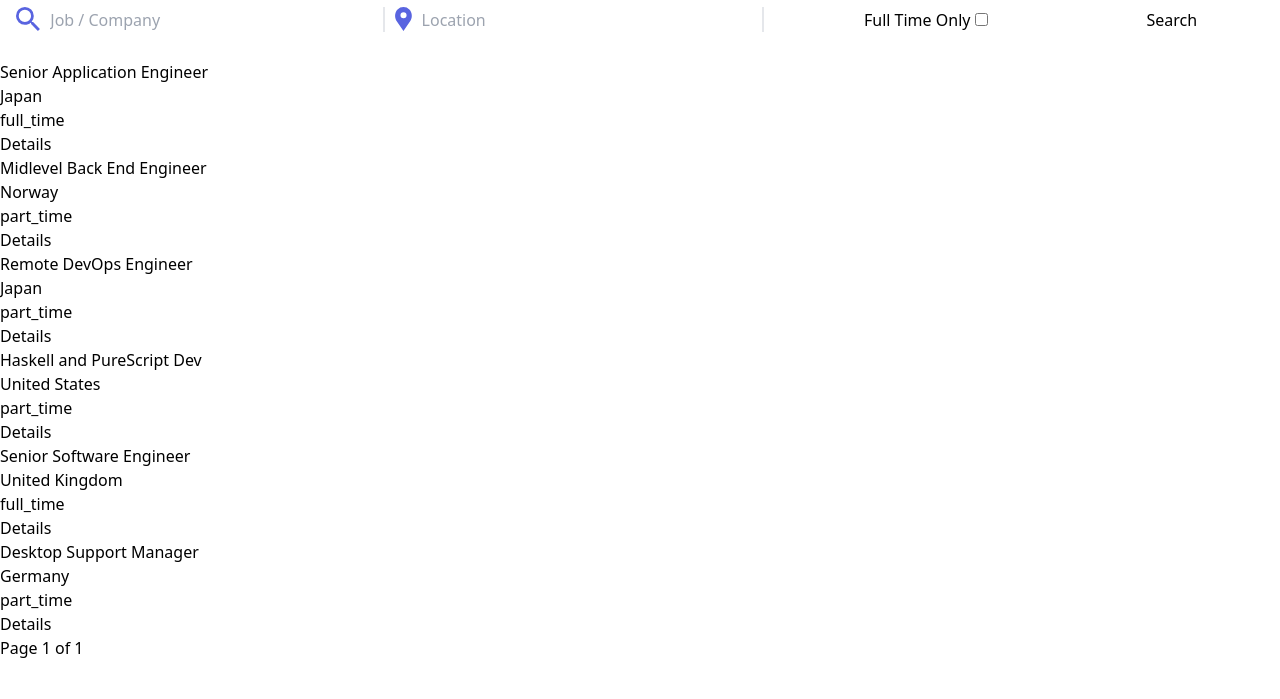
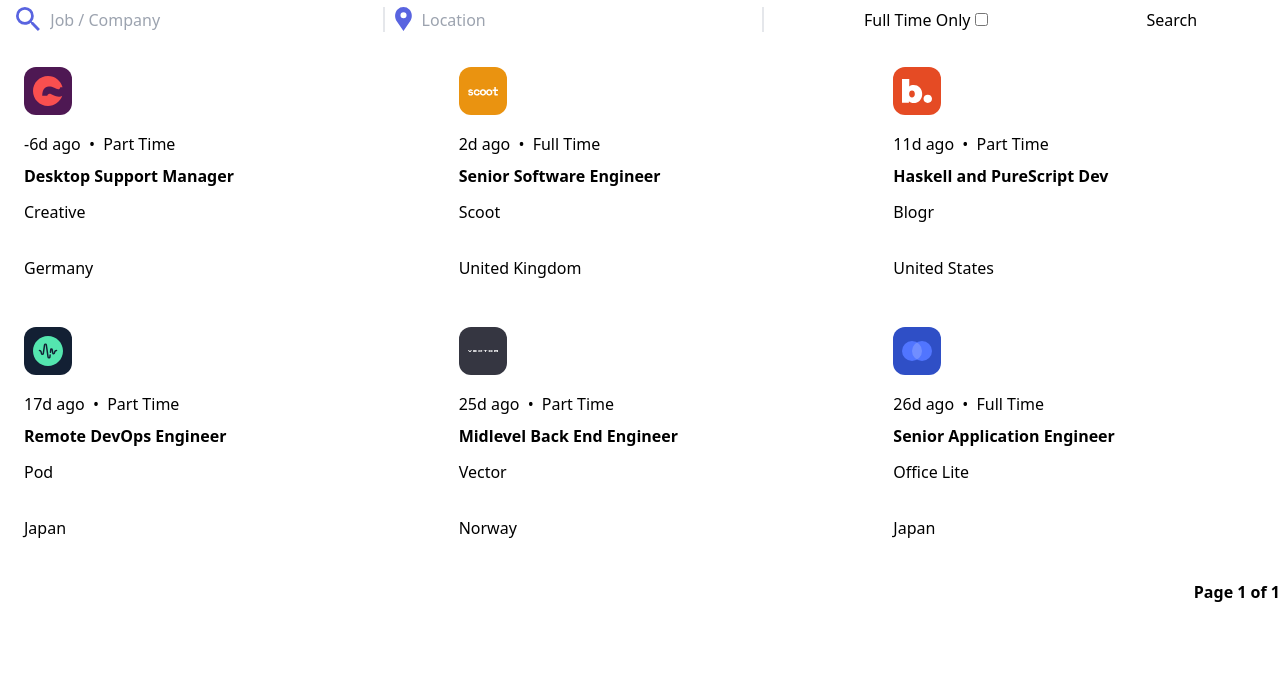
Before and after one commit to DanB-Web/jobs, a Django app: page / in a window 1280 px wide. Shown: the part 101-800 px from the top of the page. Run offline with Django 4.2, Linux system fonts and the light colour scheme; data comes from the database, SQL or seed files in the repository; both versions use the stored data as it was after the commit; some libraries are stand-ins or nearby versions.

Commit message:
index page styles

```diff
--- a/core/settings.py
+++ b/core/settings.py
@@ -19,6 +19,7 @@ INSTALLED_APPS = [
     "django.contrib.sessions",
     "django.contrib.messages",
     "django.contrib.staticfiles",
+    "django.contrib.humanize",
     'django_ckeditor_5',
     "tailwind",
     "theme",
--- a/core/urls.py
+++ b/core/urls.py
@@ -16,7 +16,8 @@ urlpatterns = [
     path("", include('contact.urls'))
 
 
-] + static(settings.STATIC_URL, document_root=settings.STATIC_ROOT)
+] + static(settings.STATIC_URL, document_root=settings.STATIC_ROOT) + static(settings.MEDIA_URL, document_root=settings.MEDIA_ROOT)
+
 
 # Admin config
 admin.site.index_title = "DevJobs Administration Area"
--- a/jobs/models.py
+++ b/jobs/models.py
@@ -3,6 +3,8 @@ from django.db import models
 from django.core.validators import RegexValidator
 from django_ckeditor_5.fields import CKEditor5Field
 
+# note in template use get_FOO_display
+# i.e {{ job.get_contract_display }}
 CONTRACT_TYPES = [
   ('full_time', 'Full Time'),
   ('part_time', 'Part Time'),
--- a/jobs/views.py
+++ b/jobs/views.py
@@ -1,4 +1,5 @@
 from django.db.models import Q
+from django.utils import timezone
 from django.views.generic import ListView, DetailView
 from .models import Job
 
@@ -9,8 +10,15 @@ class JobsList(ListView):
   paginate_by = 6
 
   def get_queryset(self):
-    queryset = Job.objects.all().order_by('posted_at')
+    queryset = Job.objects.all().order_by('-posted_at')
+
+    # Format posted date
+    for job in queryset:
+      delta = timezone.now().date() - job.posted_at
+      job.delta_days = delta.days
+
     return queryset
+
 
 
 class JobsSearchResults(ListView):
@@ -35,6 +43,12 @@ class JobsSearchResults(ListView):
       queryset = queryset.filter(location__icontains=location)
     if contract == 'on':
       queryset = queryset.filter(contract='full_time')
+
+    # Format posted date
+    for job in queryset:
+      delta = timezone.now().date() - job.posted_at
+      job.delta_days = delta.days
+
     return queryset
 
 
--- a/templates/jobs/jobDetail.html
+++ b/templates/jobs/jobDetail.html
@@ -1,5 +1,8 @@
 {% extends "base.html" %}
 {% block content %}
+  <div>
+    <img src={}>
+  </div>
   {{ job.position }}
   <a href="{% url 'contact' job.uuid %}">Contact us</a>
   {% include "jobs/partials/footer.html" %}
--- a/templates/jobs/jobsIndex.html
+++ b/templates/jobs/jobsIndex.html
@@ -2,7 +2,7 @@
 {% block content %}
   {% include "jobs/partials/searchBar.html" %}
   {% include "jobs/partials/jobsList.html" %}
-  <div>
+  <div class="flex justify-center md:justify-end mt-4 mb-6 text-violet font-semibold">
     <span>
       {% if page_obj.has_previous %}
         <a href="?page=1">First</a>
--- a/templates/jobs/partials/jobsList.html
+++ b/templates/jobs/partials/jobsList.html
@@ -1,10 +1,29 @@
-<ul>
+{% load humanize %}
+{% load static %}
+<ul class="grid grid-cols-1 md:grid-cols-2 lg:grid-cols-3 gap-x-6 gap-y-12 mt-8">
   {% for job in jobs %}
-    <li>
-      <p>{{ job.position }}</p>
-      <p>{{ job.location }}</p>
-      <p>{{ job.contract }}</p>
-      <a href="{% url 'job' job.uuid %}">Details</a>
+    <li class="col-span-1 relative flex flex-col p-6 rounded-lg bg-white dark:bg-veryDarkBlue">
+      <div style="background-color:{{ job.company.company_color }}"
+           class="absolute top-[-25px] left-6 h-12 w-12 flex justify-center items-center rounded-xl">
+        <img src="/media/{{ job.company.logo }}"
+             alt="{{ job.company.company_name }} logo"
+             width="30"
+             height="30">
+      </div>
+      {% if job.delta_days == 0 %}
+        <p class="pt-4">
+          Today <span class="mx-1">•</span> {{ job.get_contract_display }}
+        </p>
+      {% else %}
+        <p class="pt-4">
+          {{ job.delta_days }}d ago <span class="mx-1">•</span> {{ job.get_contract_display }}
+        </p>
+      {% endif %}
+      <a href="{% url 'job' job.uuid %}">
+        <h2 class="mt-2 mb-1 text-black dark:text-white font-semibold hover:text-darkGrey">{{ job.position }}</h2>
+      </a>
+      <p class="mt-2">{{ job.company.company_name }}</p>
+      <p class="mt-8 text-violet">{{ job.location }}</p>
     </li>
   {% endfor %}
 </ul>
```
Also changed, not shown: db.sqlite3.
